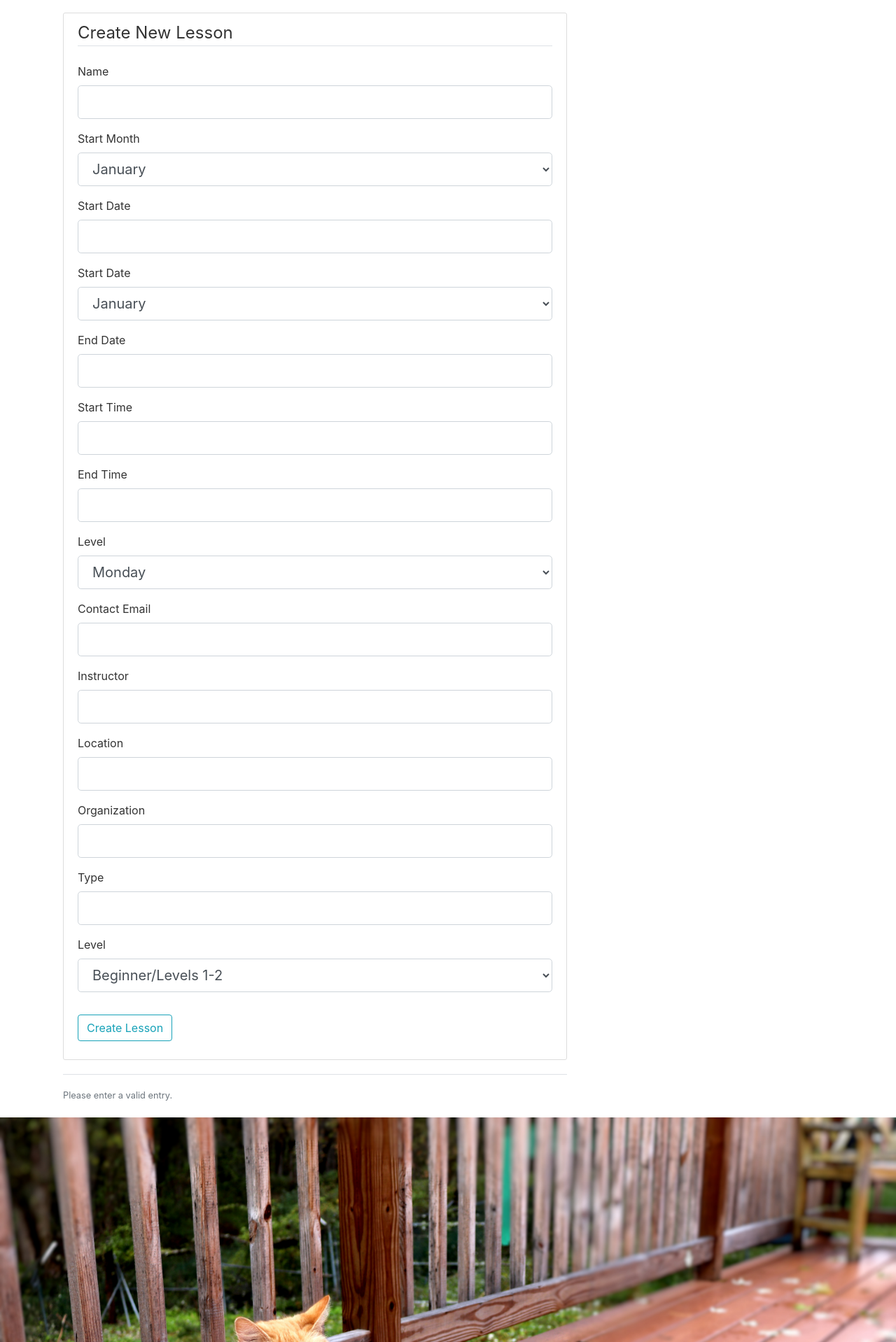
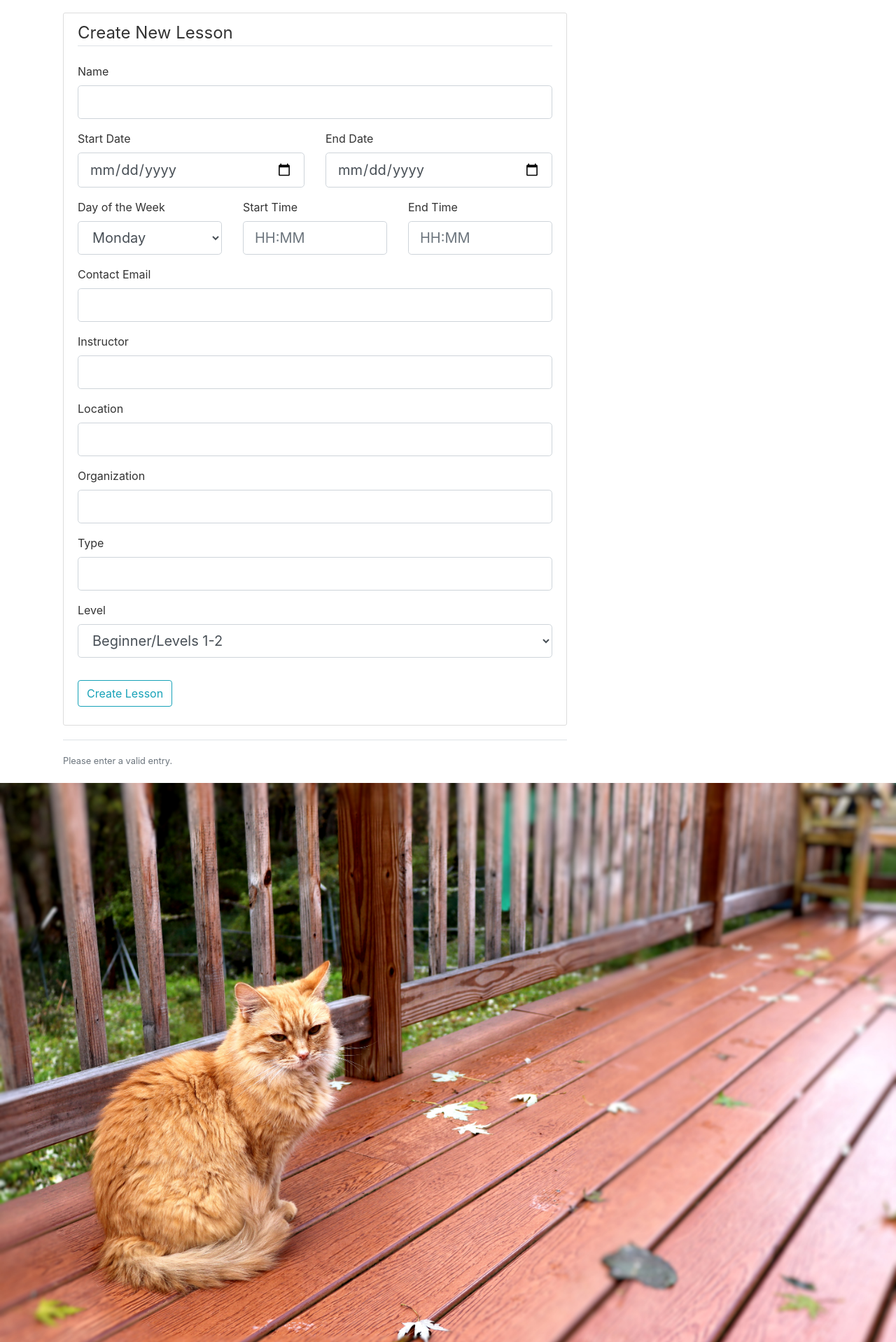
Before and after one commit to klark17/FlaskProject, a Flask app: page /new_lesson/new in a window 1280 px wide. Shown: the part 858-2776 px from the top of the page at 70% size. Run offline with Flask 2, Linux system fonts and the light colour scheme; a user stored in the database is signed in; some libraries are stand-ins or nearby versions.

Commit message:
reformatted dates from strings to python datetime

```diff
--- a/lessonfinder/form.py
+++ b/lessonfinder/form.py
@@ -1,5 +1,5 @@
 from flask_wtf import FlaskForm
-from wtforms import StringField, PasswordField, SubmitField, BooleanField, SelectField, DateTimeField, IntegerField
+from wtforms import StringField, PasswordField, SubmitField, BooleanField, SelectField, DateTimeField, IntegerField, DateField
 from wtforms.validators import DataRequired, Length, Email, EqualTo, ValidationError
 from lessonfinder.models import User
 
@@ -26,10 +26,10 @@ class RegistrationForm(FlaskForm):
 
 
 class LoginForm(FlaskForm):
-    username = StringField('Username', validators=[DataRequired()])
-    password = PasswordField('Password', validators=[DataRequired()])
-    remember = BooleanField('Remember Me')
-    submit = SubmitField('Login')
+	username = StringField('Username', validators=[DataRequired()])
+	password = PasswordField('Password', validators=[DataRequired()])
+	remember = BooleanField('Remember Me')
+	submit = SubmitField('Login')
 
 
 class SearchForm(FlaskForm):
@@ -37,7 +37,7 @@ class SearchForm(FlaskForm):
 	organization = StringField('Organization')
 	type = StringField('Type')
 	level = SelectField('Level', choices=[('text', 'Beginner/Levels 1-2'),
-										  ('text', 'Intermediate/Levels 3-5'), ('text', 'Advanced/Levels 6+')])
+										('text', 'Intermediate/Levels 3-5'), ('text', 'Advanced/Levels 6+')])
 	time = DateTimeField('Start Date and Time')
 	submit = SubmitField('Search')
 
@@ -45,17 +45,19 @@ class SearchForm(FlaskForm):
 class LessonForm(FlaskForm):
 	name = StringField('Name')
 	type = StringField('Type')
-	startMonth = SelectField('Start Month', choices=[('text', 'January'), ('text', 'February'), ('text', 'March'),
-							('text', 'April'), ('text', 'May'), ('text', 'June'), ('text', 'July'), ('text', 'August'),
-							('text', 'September'), ('text', 'October'), ('text', 'November'), ('text', 'December')])
-	startDate = IntegerField('Start Date')
-	endMonth = SelectField('Start Date', choices=[('text', 'January'), ('text', 'February'), ('text', 'March'),
-							('text', 'April'), ('text', 'May'), ('text', 'June'), ('text', 'July'), ('text', 'August'),
-							('text', 'September'), ('text', 'October'), ('text', 'November'), ('text', 'December')])
-	endDate = IntegerField('End Date')
-	startTime = StringField('Start Time') #DateTimeField('Start Time')
-	endTime = StringField('End Time') #DateTimeField('End Time')
-	day = SelectField('Level', choices=[('text', 'Monday'), ('text', 'Tuesday'), ('text', 'Wednesday'),
+	startDate = DateField('Start Date', format='%m/%d/%Y', render_kw={'placeholder': 'MM/DD/YYYY'})
+	endDate = DateField('End Date', format='%m/%d/%Y', render_kw={'placeholder': 'MM/DD/YYYY'})
+	# startMonth = SelectField('Start Month', choices=[('text', 'January'), ('text', 'February'), ('text', 'March'),
+	# 						('text', 'April'), ('text', 'May'), ('text', 'June'), ('text', 'July'), ('text', 'August'),
+	# 						('text', 'September'), ('text', 'October'), ('text', 'November'), ('text', 'December')])
+	# startDate = IntegerField('Start Date')
+	# endMonth = SelectField('End Month', choices=[('text', 'January'), ('text', 'February'), ('text', 'March'),
+	# 						('text', 'April'), ('text', 'May'), ('text', 'June'), ('text', 'July'), ('text', 'August'),
+	# 						('text', 'September'), ('text', 'October'), ('text', 'November'), ('text', 'December')])
+	# endDate = IntegerField('End Date')
+	startTime = DateTimeField('Start Time', format='%H:%M', render_kw={'placeholder': 'HH:MM'})
+	endTime = DateTimeField('End Time', format='%H:%M', render_kw={'placeholder': 'HH:MM'})
+	day = SelectField('Day of the Week', choices=[('text', 'Monday'), ('text', 'Tuesday'), ('text', 'Wednesday'),
 										('text', 'Thursday'), ('text', 'Friday'), ('text', 'Saturday'),
 										('text', 'Sunday')])
 	email = StringField('Contact Email')
--- a/lessonfinder/routes.py
+++ b/lessonfinder/routes.py
@@ -57,6 +57,7 @@ def logout():
 
 @app.route("/results")
 def results():
+
     return render_template('search_results.html', title='Results')
 
 
@@ -82,6 +83,12 @@ def profile():
 def new_lesson():
     form = LessonForm()
     if form.validate_on_submit():
+        lesson = Lesson(name=form.name.data, startDate=form.startDate.data, endDate=form.endDate.data,
+                        startTime=form.startTime.data, endTime=form.endTime.data, day=form.day.data,
+                        email=form.email.data, level=form.level.data, location=form.location.data,
+                        organization=form.organization.data, instructor=form.instructor.data)
+        db.session.add(lesson)
+        db.session.commit()
         flash('The lesson has been created!', 'success')
         return redirect(url_for('profile'))
     return render_template('create_lesson.html', title="New Lesson", form=form)
--- a/lessonfinder/templates/create_lesson.html
+++ b/lessonfinder/templates/create_lesson.html
@@ -18,20 +18,21 @@
                         {{ form.name(class="form-control form-control-lg") }}
                     {% endif %}
                 </div>
-                <div class="form-group">
-                    {{ form.startMonth.label(class="form-control-label") }}
-                    {% if form.startMonth.errors %}
-                        {{ form.startMonth(class="form-control form-control-lg is-invalid") }}
-                        <div class="invalid-feedback">
-                            {% for error in form.startMonth.errors %}
-                                <span>{{ error }}</span>
-                            {% endfor %}
-                        </div>
-                    {% else %}
-                        {{ form.startMonth(class="form-control form-control-lg") }}
-                    {% endif %}
-                </div>
-                <div class="form-group">
+                <div class="form-group row">
+{#                    <div class="col-md-3">#}
+{#                        {{ form.startMonth.label(class="form-control-label") }}#}
+{#                        {% if form.startMonth.errors %}#}
+{#                            {{ form.startMonth(class="form-control form-control-lg is-invalid") }}#}
+{#                            <div class="invalid-feedback">#}
+{#                                {% for error in form.startMonth.errors %}#}
+{#                                    <span>{{ error }}</span>#}
+{#                                {% endfor %}#}
+{#                            </div>#}
+{#                        {% else %}#}
+{#                            {{ form.startMonth(class="form-control form-control-lg") }}#}
+{#                        {% endif %}#}
+{#                    </div>#}
+                    <div class="col-md-6">
                         {{ form.startDate.label(class="form-control-label") }}
                         {% if form.startDate.errors %}
                             {{ form.startDate(class="form-control form-control-lg is-invalid") }}
@@ -44,20 +45,20 @@
                             {{ form.startDate(class="form-control form-control-lg") }}
                         {% endif %}
                     </div>
-                <div class="form-group">
-                    {{ form.endMonth.label(class="form-control-label") }}
-                    {% if form.endMonth.errors %}
-                        {{ form.endMonth(class="form-control form-control-lg is-invalid") }}
-                        <div class="invalid-feedback">
-                            {% for error in form.endMonth.errors %}
-                                <span>{{ error }}</span>
-                            {% endfor %}
-                        </div>
-                    {% else %}
-                        {{ form.endMonth(class="form-control form-control-lg") }}
-                    {% endif %}
-                </div>
-                <div class="form-group">
+{#                    <div class="col-md-3">#}
+{#                       {{ form.endMonth.label(class="form-control-label") }}#}
+{#                        {% if form.endMonth.errors %}#}
+{#                            {{ form.endMonth(class="form-control form-control-lg is-invalid") }}#}
+{#                            <div class="invalid-feedback">#}
+{#                                {% for error in form.endMonth.errors %}#}
+{#                                    <span>{{ error }}</span>#}
+{#                                {% endfor %}#}
+{#                            </div>#}
+{#                        {% else %}#}
+{#                            {{ form.endMonth(class="form-control form-control-lg") }}#}
+{#                        {% endif %}#}
+{#                    </div>#}
+                    <div class="col-md-6">
                         {{ form.endDate.label(class="form-control-label") }}
                         {% if form.endDate.errors %}
                             {{ form.endDate(class="form-control form-control-lg is-invalid") }}
@@ -70,7 +71,22 @@
                             {{ form.endDate(class="form-control form-control-lg") }}
                         {% endif %}
                     </div>
-                <div class="form-group">
+                </div>
+                <div class="form-group row">
+                    <div class="col-md-4">
+                        {{ form.day.label(class="form-control-label") }}
+                        {% if form.day.errors %}
+                            {{ form.day(class="form-control form-control-lg is-invalid") }}
+                            <div class="invalid-feedback">
+                                {% for error in form.day.errors %}
+                                    <span>{{ error }}</span>
+                                {% endfor %}
+                            </div>
+                        {% else %}
+                            {{ form.day(class="form-control form-control-lg") }}
+                        {% endif %}
+                    </div>
+                    <div class="col-md-4">
                         {{ form.startTime.label(class="form-control-label") }}
                         {% if form.startTime.errors %}
                             {{ form.startTime(class="form-control form-control-lg is-invalid") }}
@@ -83,7 +99,7 @@
                             {{ form.startTime(class="form-control form-control-lg") }}
                         {% endif %}
                     </div>
-                <div class="form-group">
+                    <div class="col-md-4">
                         {{ form.endTime.label(class="form-control-label") }}
                         {% if form.endTime.errors %}
                             {{ form.endTime(class="form-control form-control-lg is-invalid") }}
@@ -96,18 +112,6 @@
                             {{ form.endTime(class="form-control form-control-lg") }}
                         {% endif %}
                     </div>
-                <div class="form-group">
-                    {{ form.day.label(class="form-control-label") }}
-                    {% if form.day.errors %}
-                        {{ form.day(class="form-control form-control-lg is-invalid") }}
-                        <div class="invalid-feedback">
-                            {% for error in form.day.errors %}
-                                <span>{{ error }}</span>
-                            {% endfor %}
-                        </div>
-                    {% else %}
-                        {{ form.day(class="form-control form-control-lg") }}
-                    {% endif %}
                 </div>
                 <div class="form-group">
                     {{ form.email.label(class="form-control-label") }}
@@ -187,19 +191,6 @@
                         {{ form.level(class="form-control form-control-lg") }}
                     {% endif %}
                 </div>
-{#                <div class="form-group">#}
-{#                    {{ form.time.label(class="form-control-label") }}#}
-{#                    {% if form.time.errors %}#}
-{#                        {{ form.time(class="form-control form-control-lg is-invalid") }}#}
-{#                        <div class="invalid-feedback">#}
-{#                            {% for error in form.time.errors %}#}
-{#                                <span>{{ error }}</span>#}
-{#                            {% endfor %}#}
-{#                        </div>#}
-{#                    {% else %}#}
-{#                        {{ form.time(class="form-control form-control-lg") }}#}
-{#                    {% endif %}#}
-{#                </div>#}
             </fieldset>
             <div class="form-group">
                 {{ form.submit(class="btn btn-outline-info") }}
```
Also changed, not shown: lessonfinder/models.py (+4 -6 lines), lessonfinder/site.db. Lines whose indentation alone changed are shown as unchanged.
